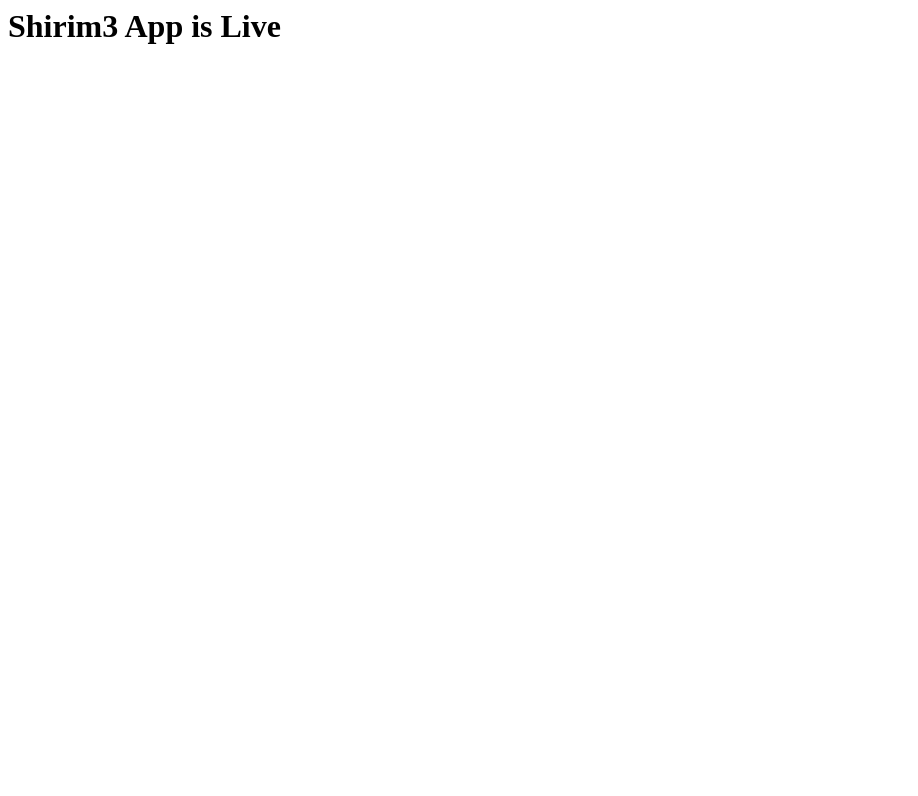
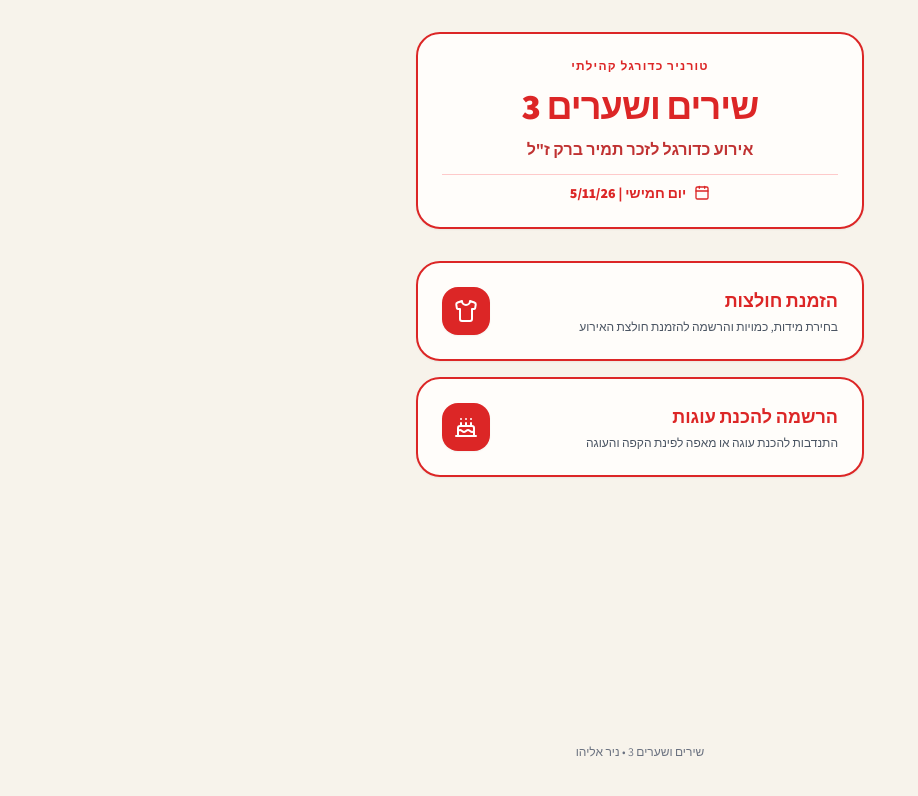
Before and after one commit to kovals320/shirim3, a plain HTML site: page index.html in a window 1280 px wide. Shown: the whole page, without its empty margins (0-918 px from the left). Drawn offline with nearby package versions, Linux system fonts and the light colour scheme.

Commit message:
Update index.html

```diff
--- a/index.html
+++ b/index.html
@@ -1 +1,104 @@
-<h1>Shirim3 App is Live</h1>
+<!DOCTYPE html>
+<html lang="he" dir="rtl">
+<head>
+    <meta charset="UTF-8">
+    <meta name="viewport" content="width=device-width, initial-scale=1.0">
+    <title>שירים ושערים 3</title>
+
+    <!-- Tailwind CSS & Lucide Icons -->
+    <script src="https://cdn.tailwindcss.com"></script>
+    <script src="https://unpkg.com/lucide@latest"></script>
+    <link href="https://fonts.googleapis.com/css2?family=Assistant:wght@400;600;700;800&display=swap" rel="stylesheet">
+
+    <style>
+        body {
+            font-family: 'Assistant', sans-serif;
+            background-color: #f7f3eb;
+            color: #1f2937;
+        }
+    </style>
+</head>
+<body class="min-h-screen flex flex-col justify-between p-4 sm:p-6 select-none">
+
+    <div class="max-w-md mx-auto w-full space-y-6 pt-2">
+
+        <!-- כרטיס ראשי במראה הכרזה -->
+        <div class="bg-[#fffdfa] border-2 border-red-600 rounded-3xl p-6 text-center space-y-3 shadow-sm relative overflow-hidden">
+            <!-- קישוט פינתי -->
+            <div class="text-xs font-bold text-red-600 tracking-widest uppercase mb-1">
+                טורניר כדורגל קהילתי
+            </div>
+
+            <h1 class="text-3xl sm:text-4xl font-black text-red-600 tracking-tight leading-none">
+                שירים ושערים 3
+            </h1>
+
+            <p class="text-base font-bold text-red-700/90">
+                אירוע כדורגל לזכר תמיר ברק ז"ל
+            </p>
+
+            <div class="pt-2 border-t border-red-200 flex items-center justify-center gap-2 text-sm font-extrabold text-red-600">
+                <i data-lucide="calendar" class="w-4 h-4"></i>
+                <span>יום חמישי | 5/11/26</span>
+            </div>
+        </div>
+
+        <!-- 2 כפתורים / כרטיסים גדולים לביצוע הפעולות -->
+        <div class="grid grid-cols-1 gap-4 pt-2">
+
+            <!-- כפתור 1: הזמנת חולצות -->
+            <button onclick="openShirtsForm()" class="group bg-[#fffdfa] hover:bg-red-50/50 border-2 border-red-600 rounded-3xl p-6 text-right transition-all duration-200 shadow-sm hover:shadow-md active:scale-[0.98] flex items-center justify-between">
+                <div class="space-y-1">
+                    <div class="flex items-center gap-2">
+                        <span class="text-lg font-black text-red-600">הזמנת חולצות</span>
+                    </div>
+                    <p class="text-xs text-gray-600 font-medium">
+                        בחירת מידות, כמויות והרשמה להזמנת חולצת האירוע
+                    </p>
+                </div>
+
+                <div class="w-12 h-12 rounded-2xl bg-red-600 text-white flex items-center justify-center shrink-0 group-hover:scale-105 transition-transform shadow-sm">
+                    <i data-lucide="shirt" class="w-6 h-6"></i>
+                </div>
+            </button>
+
+            <!-- כפתור 2: הרשמה להכנת עוגות -->
+            <button onclick="openCakesForm()" class="group bg-[#fffdfa] hover:bg-red-50/50 border-2 border-red-600 rounded-3xl p-6 text-right transition-all duration-200 shadow-sm hover:shadow-md active:scale-[0.98] flex items-center justify-between">
+                <div class="space-y-1">
+                    <div class="flex items-center gap-2">
+                        <span class="text-lg font-black text-red-600">הרשמה להכנת עוגות</span>
+                    </div>
+                    <p class="text-xs text-gray-600 font-medium">
+                        התנדבות להכנת עוגה או מאפה לפינת הקפה והעוגה
+                    </p>
+                </div>
+
+                <div class="w-12 h-12 rounded-2xl bg-red-600 text-white flex items-center justify-center shrink-0 group-hover:scale-105 transition-transform shadow-sm">
+                    <i data-lucide="cake" class="w-6 h-6"></i>
+                </div>
+            </button>
+
+        </div>
+
+    </div>
+
+    <!-- פוטר קטן -->
+    <footer class="text-center text-xs text-gray-500 font-medium py-4">
+        שירים ושערים 3 • ניר אליהו
+    </footer>
+
+    <script>
+        document.addEventListener('DOMContentLoaded', () => {
+            lucide.createIcons();
+        });
+
+        function openShirtsForm() {
+            alert('טופס הזמנת חולצות יחובר בהמשך');
+        }
+
+        function openCakesForm() {
+            alert('טופס הרשמה להכנת עוגות יחובר בהמשך');
+        }
+    </script>
+</body>
+</html>
```
